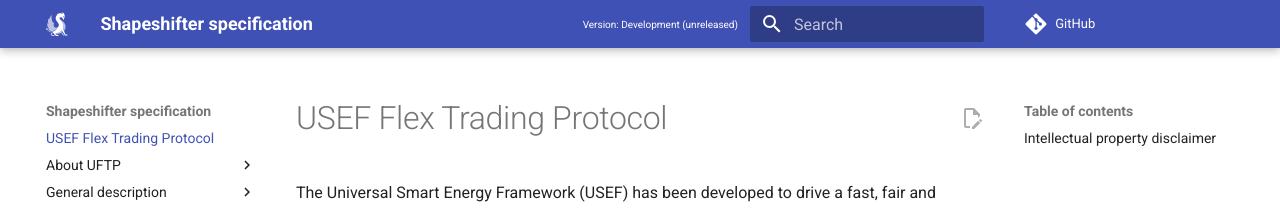
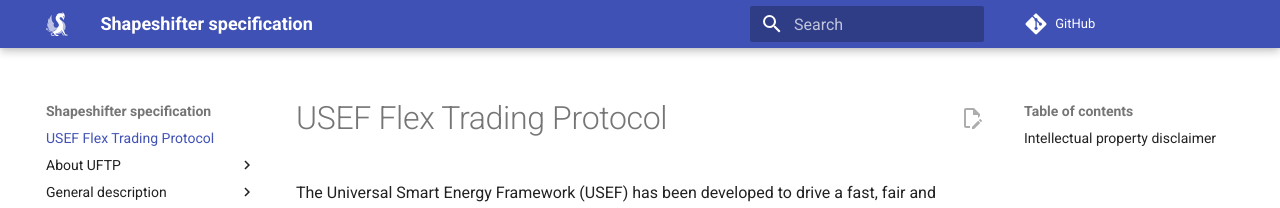
Before and after one commit to shapeshifter/shapeshifter-specification, an MkDocs documentation site: the page built from specifications/development/docs/index.md, in a window 1280 px wide. Shown: the top 208 px of the page. Built offline with MkDocs 1.6.1 and Material for MkDocs 9.7.7, drawn with Linux system fonts in a browser that asks for light colours; comment, search, counter and statistics services are not loaded; the version menu is left out.

Commit message:
Use Material's native version selector
Signed-off-by: Nico Rikken <nico.rikken@alliander.com>

```diff
--- a/mkdocs.yml
+++ b/mkdocs.yml
@@ -19,9 +19,9 @@ theme:
   favicon: assets/images/shapeshifter-icon-color.svg
   custom_dir: overrides
 extra:
-  site_base_url: !ENV [SITE_BASE_URL, "http://localhost:8000/"]
-  site_version: !ENV [SITE_VERSION, "development"]
-  site_versions: !ENV [SITE_VERSIONS, "development"]
+  version:
+    default: development
+    provider: mike
   social:
     # available icons in https://github.com/squidfunk/mkdocs-material/tree/master/material/.icons/fontawesome
     - icon: fontawesome/brands/github
--- a/overrides/main.html
+++ b/overrides/main.html
@@ -6,36 +6,6 @@ SPDX-License-Identifier: MIT
 
 {% extends "base.html" %}
 
-{% block extrahead %}
-{{ super() }}
-<style>
-  .md-header__version { position: relative; }
-  .md-header__version summary { cursor: pointer; list-style: none; }
-  .md-header__version summary::-webkit-details-marker { display: none; }
-  .md-header__version-menu {
-    position: absolute;
-    top: 100%;
-    right: 0;
-    z-index: 20;
-    min-width: 13rem;
-    margin: 0;
-    padding: .35rem 0;
-    list-style: none;
-    background: var(--md-default-bg-color);
-    box-shadow: 0 .2rem .5rem #0003;
-  }
-  .md-header__version-menu a {
-    display: block;
-    padding: .5rem .75rem;
-    color: var(--md-default-fg-color);
-  }
-  .md-header__version-menu a:hover,
-  .md-header__version-menu a[aria-current="page"] {
-    background: var(--md-accent-fg-color--transparent);
-  }
-</style>
-{% endblock %}
-
 {% block outdated %}
 You're not viewing the latest released version.
 <a href="{{ '../' ~ base_url }}">
--- a/overrides/partials/header.html
+++ /dev/null
@@ -1,86 +0,0 @@
-{#-
-  This file was automatically generated - do not edit
--#}
-{% set class = "md-header" %}
-{% if "navigation.tabs.sticky" in features %}
-  {% set class = class ~ " md-header--shadow md-header--lifted" %}
-{% elif "navigation.tabs" not in features %}
-  {% set class = class ~ " md-header--shadow" %}
-{% endif %}
-<header class="{{ class }}" data-md-component="header">
-  <nav class="md-header__inner md-grid" aria-label="{{ lang.t('header') }}">
-    <a href="{{ config.extra.homepage | d(nav.homepage.url, true) | url }}" title="{{ config.site_name | e }}" class="md-header__button md-logo" aria-label="{{ config.site_name }}" data-md-component="logo">
-      {% include "partials/logo.html" %}
-    </a>
-    <label class="md-header__button md-icon" for="__drawer">
-      {% set icon = config.theme.icon.menu or "material/menu" %}
-      {% include ".icons/" ~ icon ~ ".svg" %}
-    </label>
-    <div class="md-header__title" data-md-component="header-title">
-      <div class="md-header__ellipsis">
-        <div class="md-header__topic">
-          <span class="md-ellipsis">
-            {{ config.site_name }}
-          </span>
-        </div>
-        <div class="md-header__topic" data-md-component="header-topic">
-          <span class="md-ellipsis">
-            {% if page.meta and page.meta.title %}
-              {{ page.meta.title }}
-            {% else %}
-              {{ page.title }}
-            {% endif %}
-          </span>
-        </div>
-      </div>
-    </div>
-    {% set current_version = config.extra.site_version %}
-    {% set current_label = "Development (unreleased)" if current_version == "development" else current_version %}
-    <details class="md-header__button md-header__version">
-      <summary aria-label="Select specification version">Version: {{ current_label }}</summary>
-      <ul class="md-header__version-menu">
-        {% for version in config.extra.site_versions.split(",") %}
-          {% set version = version | trim %}
-          {% if version %}
-            {% set label = "Development (unreleased)" if version == "development" else version %}
-            <li>
-              <a href="{{ (config.extra.site_base_url ~ version ~ '/') | e }}"
-                 {% if version == current_version %}aria-current="page"{% endif %}>{{ label }}</a>
-            </li>
-          {% endif %}
-        {% endfor %}
-      </ul>
-    </details>
-    {% if config.theme.palette %}
-      {% if not config.theme.palette is mapping %}
-        {% include "partials/palette.html" %}
-      {% endif %}
-    {% endif %}
-    {% if not config.theme.palette is mapping %}
-      {% include "partials/javascripts/palette.html" %}
-    {% endif %}
-    {% if config.extra.alternate %}
-      {% include "partials/alternate.html" %}
-    {% endif %}
-    {% if "material/search" in config.plugins %}
-      {% set search = config.plugins["material/search"] | attr("config") %}
-      {% if search.enabled %}
-        <label class="md-header__button md-icon" for="__search">
-          {% set icon = config.theme.icon.search or "material/magnify" %}
-          {% include ".icons/" ~ icon ~ ".svg" %}
-        </label>
-        {% include "partials/search.html" %}
-      {% endif %}
-    {% endif %}
-    {% if config.repo_url %}
-      <div class="md-header__source">
-        {% include "partials/source.html" %}
-      </div>
-    {% endif %}
-  </nav>
-  {% if "navigation.tabs.sticky" in features %}
-    {% if "navigation.tabs" in features %}
-      {% include "partials/tabs.html" %}
-    {% endif %}
-  {% endif %}
-</header>
```
Also changed, not shown: 1 other file.
